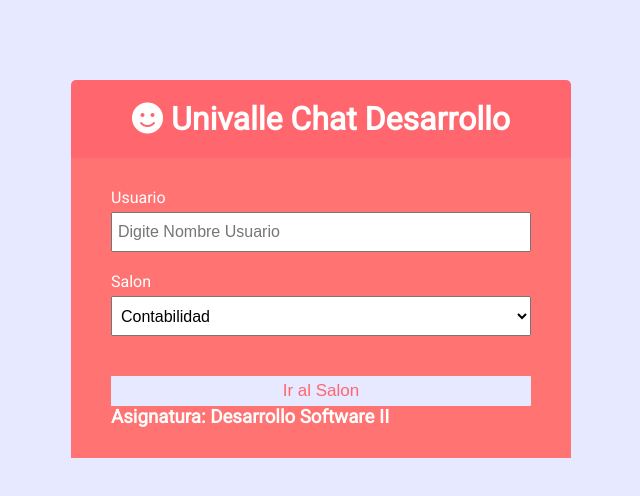
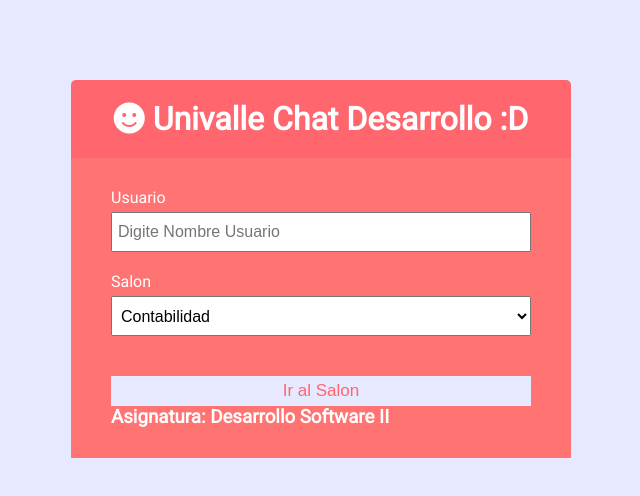
Before and after one commit to lJeskl/TallerDevOps, a website: page public/index.html in a window 1280 px wide. Shown: the whole page, without its empty margins (319-959 px from the left). Drawn offline with Linux system fonts and the light colour scheme.

Commit message:
Segundo cambio

```diff
--- a/public/index.html
+++ b/public/index.html
@@ -16,7 +16,7 @@
   <body>
     <div class="join-container">
       <header class="join-header">
-        <h1><i class="fas fa-smile"></i> Univalle Chat Desarrollo</h1>
+        <h1><i class="fas fa-smile"></i> Univalle Chat Desarrollo :D</h1>
       </header>
       <main class="join-main">
         <form action="chat.html">
```
Also changed, not shown: .travis.yml.
